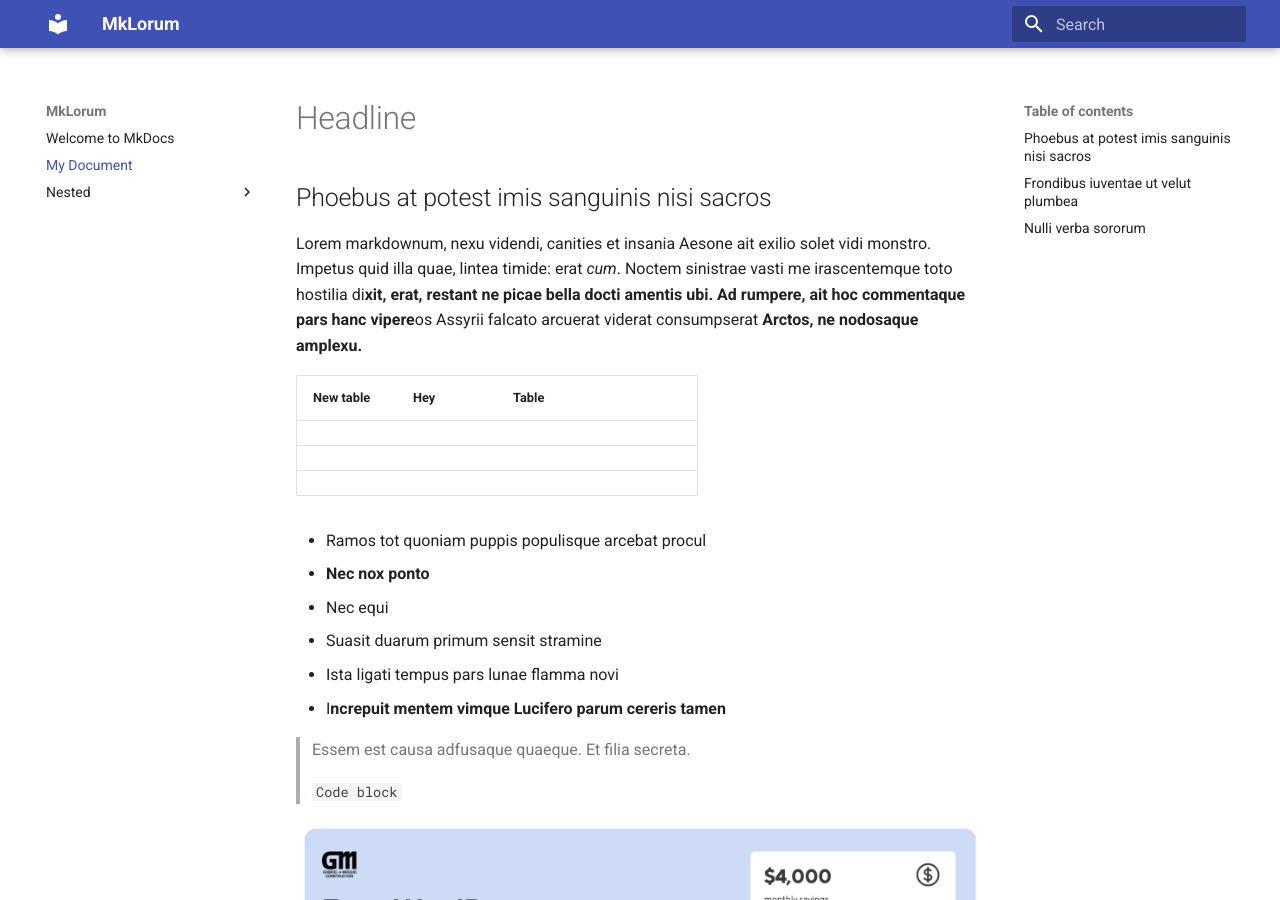
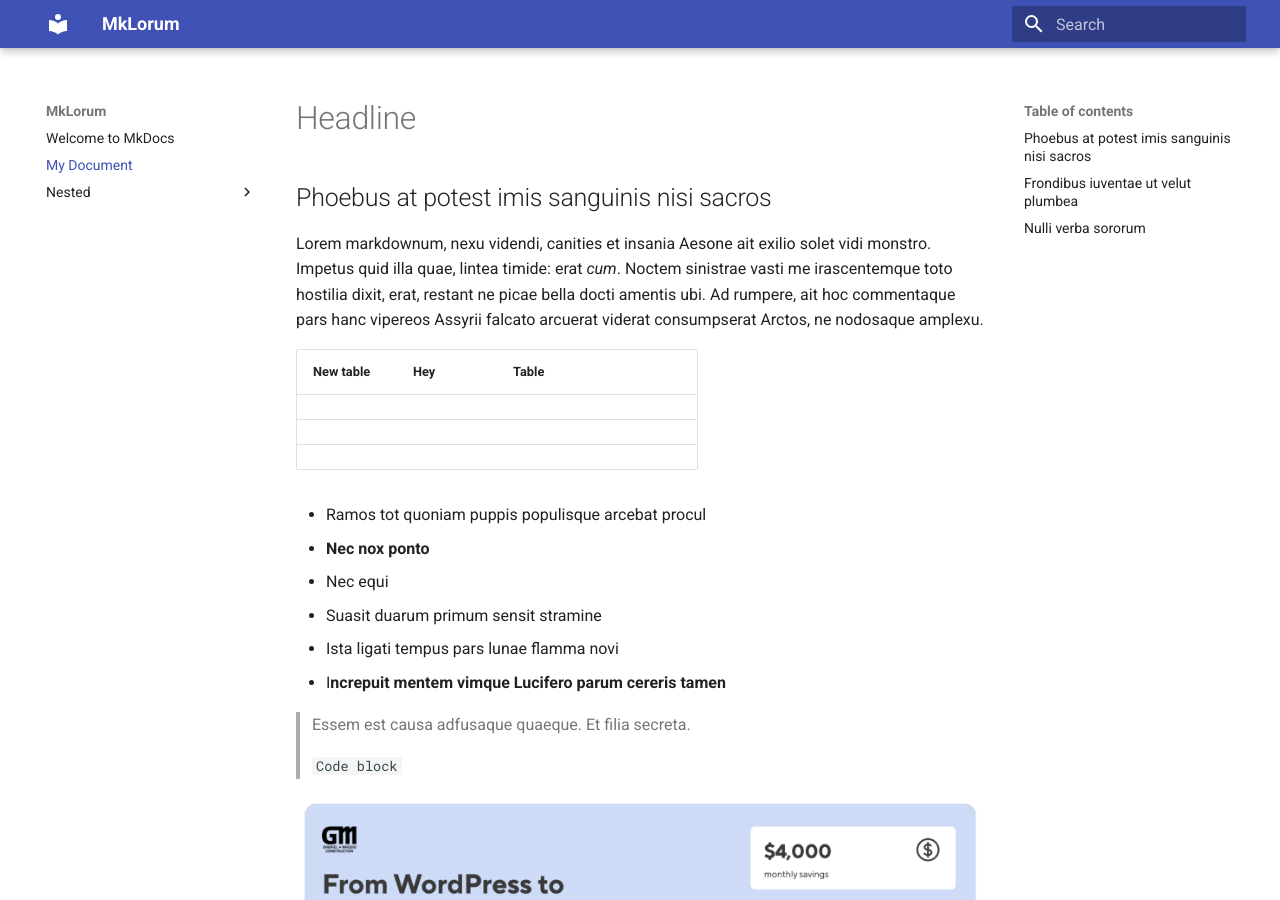
Before and after one commit to cpw10/mkdocsdemo, an MkDocs documentation site: the page built from docs/about.md, in a window 1280 px wide and 900 px high. Built offline with MkDocs 1.6.1 and Material for MkDocs 9.7.7, drawn with Linux system fonts in a browser that asks for light colours.

Commit message:
Updated 1 file via CloudCannon.

```diff
--- a/docs/about.md
+++ b/docs/about.md
@@ -11,7 +11,7 @@ some_url: https://example.com
 
 ## Phoebus at potest imis sanguinis nisi sacros
 
-Lorem markdownum, nexu videndi, canities et insania Aesone ait exilio solet vidi monstro. Impetus quid illa quae, lintea timide: erat *cum*. Noctem sinistrae vasti me irascentemque toto hostilia di**xit, erat, restant ne picae bella docti amentis ubi. Ad rumpere, ait hoc commentaque pars hanc vipere**os Assyrii falcato arcuerat viderat consumpserat **Arctos, ne nodosaque amplexu.**
+Lorem markdownum, nexu videndi, canities et insania Aesone ait exilio solet vidi monstro. Impetus quid illa quae, lintea timide: erat *cum*. Noctem sinistrae vasti me irascentemque toto hostilia dixit, erat, restant ne picae bella docti amentis ubi. Ad rumpere, ait hoc commentaque pars hanc vipereos Assyrii falcato arcuerat viderat consumpserat Arctos, ne nodosaque amplexu.
 
 <table><thead><tr><th><p>New table</p></th><th><p>Hey</p></th><th><p>Table</p></th><th><p></p></th></tr></thead><tbody><tr><td><p></p></td><td><p></p></td><td><p></p></td><td><p></p></td></tr><tr><td><p></p></td><td><p></p></td><td><p></p></td><td><p></p></td></tr><tr><td><p></p></td><td><p></p></td><td><p></p></td><td><p></p></td></tr></tbody></table>
 
```
